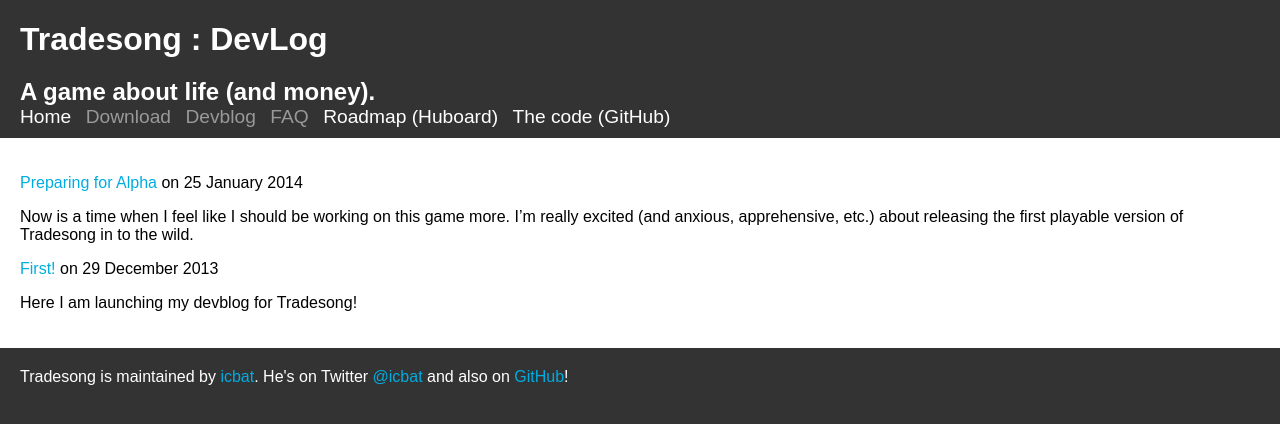
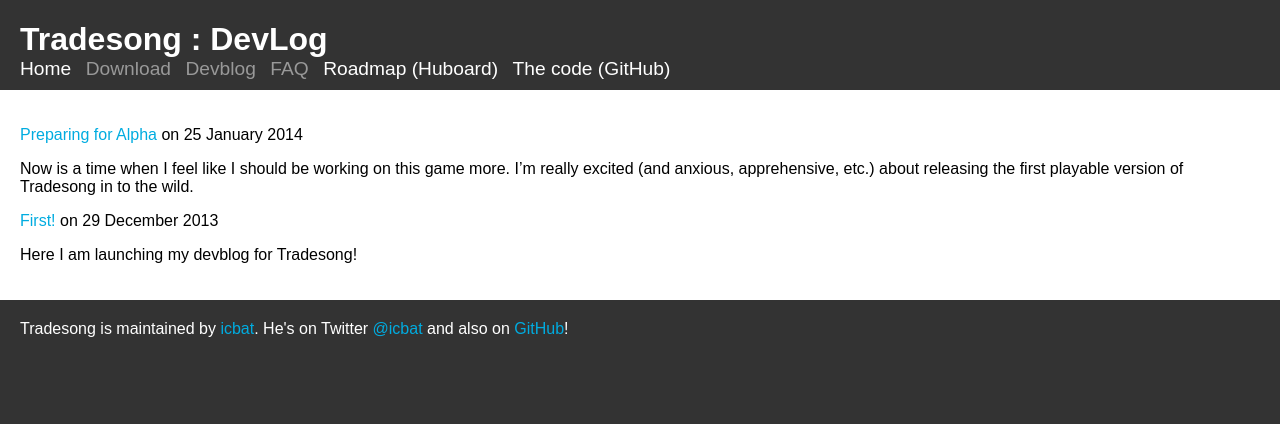
Before and after one commit to icbat/tradesong, a Jekyll site: the page built from index.markdown, in a window 1280 px wide. Shown: the top 424 px of the page. Built offline with Jekyll 4.4.1, drawn with Linux system fonts in a browser that asks for light colours.

Commit message:
I don't love the subheader, so I'll go for it.

```diff
--- a/_layouts/default.html
+++ b/_layouts/default.html
@@ -10,7 +10,6 @@
 	<body>
 		<header>
 			<h1><a class="title" href="{{site.url}}">Tradesong</a> : {{page.title}}</h1>
-			<h2>A game about life (and money).</h2>
 			<ul class="navHeader">
 				<li><a href="{{site.url}}">Home</a></li>
 				<li>Download</li>
```
